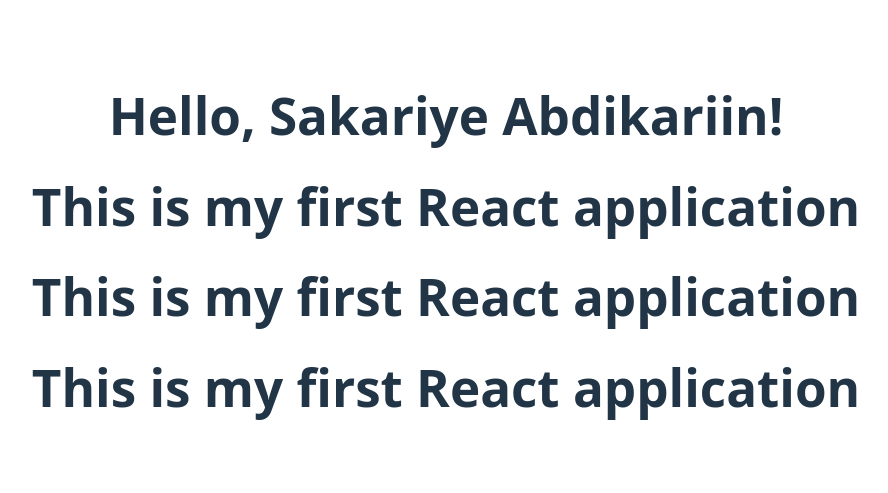
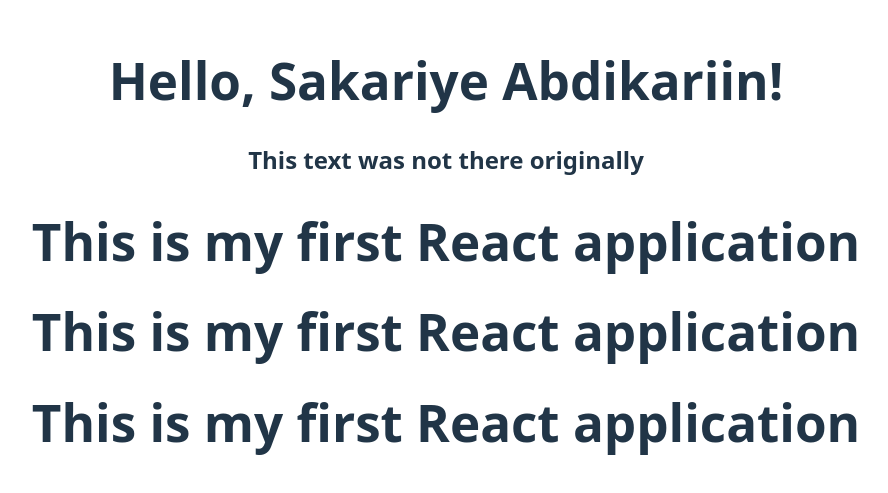
Before and after one commit to ZakariyaAbdikariin/Sakariye-react-app, a React (Vite) app: page / in a window 1280 px wide. Shown: the part 149-642 px from the top of the page, without its empty margins (194-1082 px from the left). Built offline with nearby package versions, Linux system fonts and the light colour scheme.

Commit message:
I have added an empty fragment and  h2 line

```diff
--- a/src/components/Greeting.jsx
+++ b/src/components/Greeting.jsx
@@ -1,8 +1,13 @@
+import { Fragment } from "react";
+
 function Greeting(props) {
   return (
-    <h1>
-      Hello, {props.name} {props.surname}!
-    </h1>
+    <>
+      <h1>
+        Hello, {props.name} {props.surname}!
+      </h1>
+      <h2>This text was not there originally</h2>
+    </>
   );
 }
 
```
